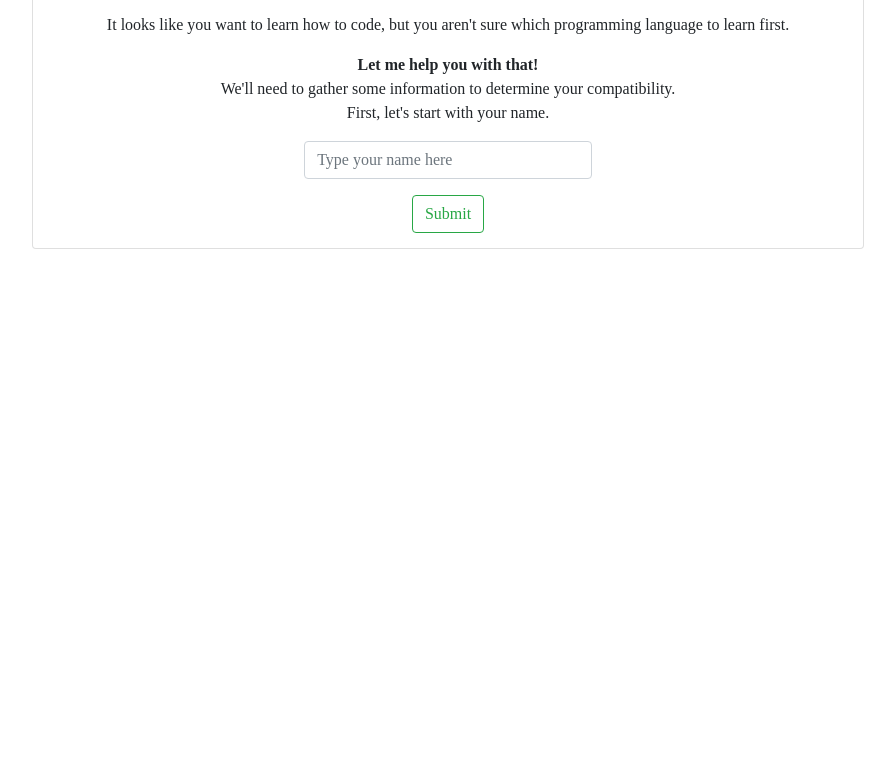
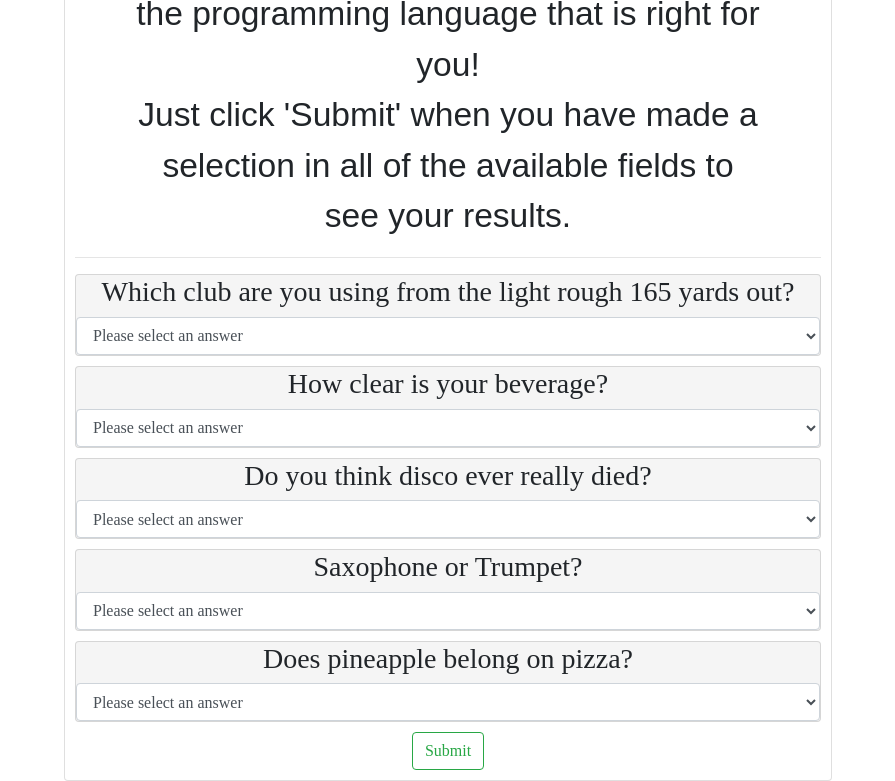
Before and after one commit to RyanDanielWalker/Friday_Number_2, a plain HTML site: page index.html in a window 1280 px wide. Shown: the part 276-1057 px from the top of the page, without its empty margins (192-1087 px from the left). Before the commit the page ends 800 px from the top, so only its background shows below. Drawn offline with Linux system fonts and the light colour scheme.

Commit message:
Change font styling + colors on survey page.

```diff
--- a/css/styles.css
+++ b/css/styles.css
@@ -51,7 +51,7 @@ body {
 }
 
 #surveyCard {
-  display: none;
+  /* display: none; */
   margin: auto;
   width: 60vw;
   margin-top: 12vw;
@@ -59,11 +59,14 @@ body {
 }
 
 #surveyIntro {
+  font-size: 2.1em;
+  font-family: sans-serif;
   margin:auto;
-  width: 65%;
-  margin-bottom: 10px;
+  width: 85%;
+  margin-bottom: 7px;
 }
 
 .questionCard {
   margin: 10px 0px 10px 0px;
+  background-color: whitesmoke;
 }
--- a/index.html
+++ b/index.html
@@ -10,8 +10,8 @@
 </head>
 <body>
 
+  <!-- <div class="card" id="card1">
     <form id="name">
-    <div class="card" id="card1">
       <h1 id="greeting">Hi There!</h1><hr>
       <p class="">It looks like you want to learn how to code, but you aren't sure which programming language to learn first.</p>
       <p><strong>Let me help you with that!</strong>
@@ -21,14 +21,15 @@
           <input type="text" class="form-control" id="person1" placeholder="Type your name here">
         </div>
         <button type="submit" class="btn btn-outline-success" id="submit1">Submit</button>
-    </div>
     </form>
+  </div> -->
 
   <div class="card" id="surveyCard">
     <form id="survey">
-      <p id="surveyIntro">Next, let's go ahead and complete this short survey that will help us pair you with the programming language that is right for you! Just click 'Submit' when you have made a selection in all of the available fields to see your results.</p><hr>
+      <p id="surveyIntro">Next, let's go ahead and complete this short survey that will help us pair you with the programming language that is right for you!
+      <br>Just click 'Submit' when you have made a selection in all of the available fields to see your results.</p><hr>
         <div class="card questionCard">
-          <h2>Which club are you using from the light rough 165 yards out?</h1>
+          <h3>Which club are you using from the light rough 165 yards out?</h3>
           <select class="form-control" id="number2">
             <option value="" selected disabled>Please select an answer</option>
             <option value="1">Hackin' away with the hybrid 3</option>
@@ -38,7 +39,16 @@
         </div>
 
         <div class="card questionCard">
-        <h2>Do you think disco ever really died?</h1>
+          <h3>How clear is your beverage?</h3>
+          <select class="form-control" id="number3">
+            <option value="" selected disabled>Please select an answer</option>
+            <option value="1">Only brown drinks for me</option>
+            <option value="2">Clear, but i prefer bubbles</option>
+            <option value="3">Straight H20</option>
+          </select>
+        </div>
+        <div class="card questionCard">
+          <h3>Do you think disco ever really died?</h3>
           <select class="form-control" id="number1">
             <option value="" selected disabled>Please select an answer</option>
             <option value="2">Absolutely not</option>
@@ -54,16 +64,7 @@
           </select>
         </div>
         <div class="card questionCard">
-        <h2>How clear is your beverage?</h1>
-        <select class="form-control" id="number3">
-          <option value="" selected disabled>Please select an answer</option>
-          <option value="1">Only brown drinks for me</option>
-          <option value="2">Clear, but i prefer bubbles</option>
-          <option value="3">Straight H20</option>
-        </select>
-      </div>
-      <div class="card questionCard">
-        <h2>Saxophone or trumpet?</h1>
+          <h3>Saxophone or Trumpet?</h3>
           <select class="form-control" id="number4">
             <option value="" selected disabled>Please select an answer</option>
             <option value="1">Neither</option>
@@ -72,10 +73,10 @@
         </select>
       </div>
       <div class="card questionCard">
-        <h2>Does pineapple belong on pizza?</h1>
+        <h3>Does pineapple belong on pizza?</h3>
         <select class="form-control" id="number5">
           <option value="" selected disabled>Please select an answer</option>
-          <option value="0">Anyone who would willingly assault their palate like that does not    deserve to partake in the pleasures of exquisite cuisine dining opinion, opinion, my opinion matters listen to me</option>
+          <option value="0">Opinion opinion opinion opinion, opinion opinion.</option>
           <option value="3">Whatever makes you happy</option>
         </select>
       </div>
--- a/js/scripts.js
+++ b/js/scripts.js
@@ -19,7 +19,7 @@ $(document).ready(function(){
     event.preventDefault();
     const name = $("input#person1").val();
     if (name) {
-      $("#surveyCard").fadeIn(1750) + $("#name").fadeOut(175);
+      $("#surveyCard").fadeIn(1750) + $("#card1").fadeOut(175);
     }
     else {
     alert("Please enter a name!");
```
Lines whose indentation alone changed are shown as unchanged.
